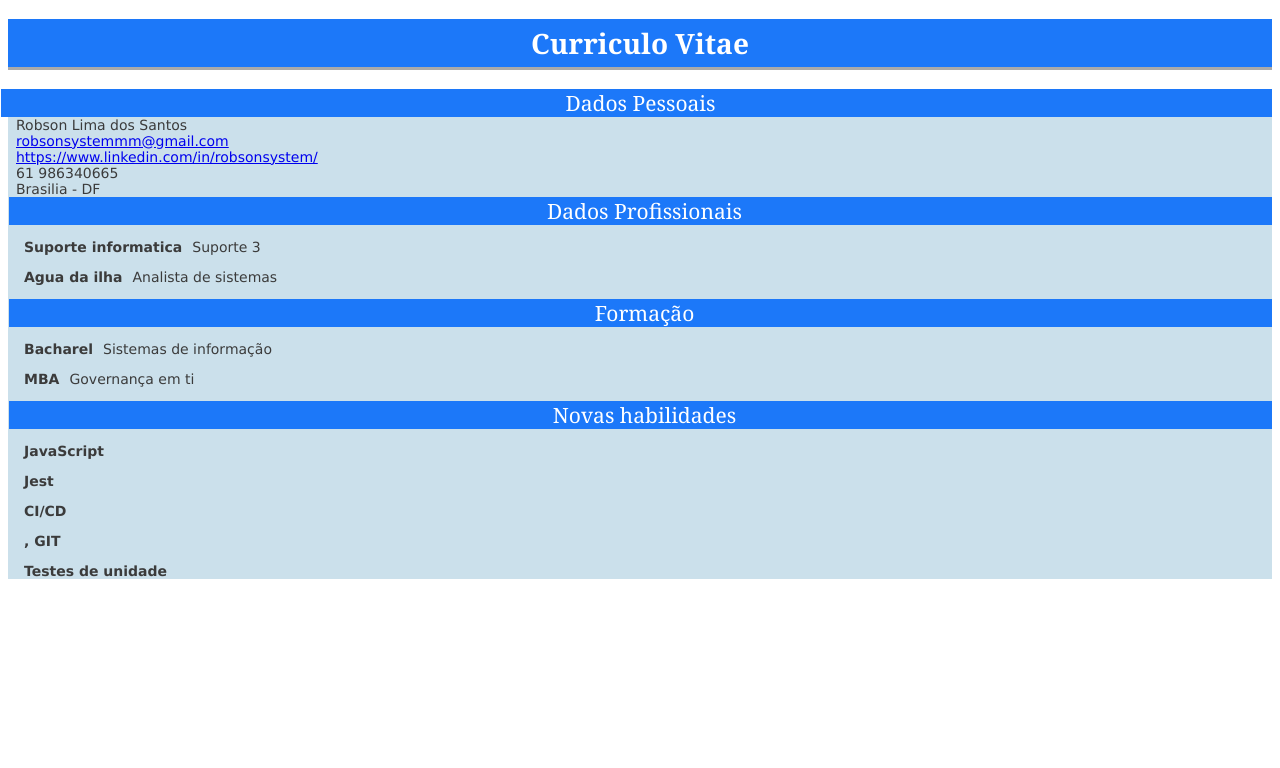
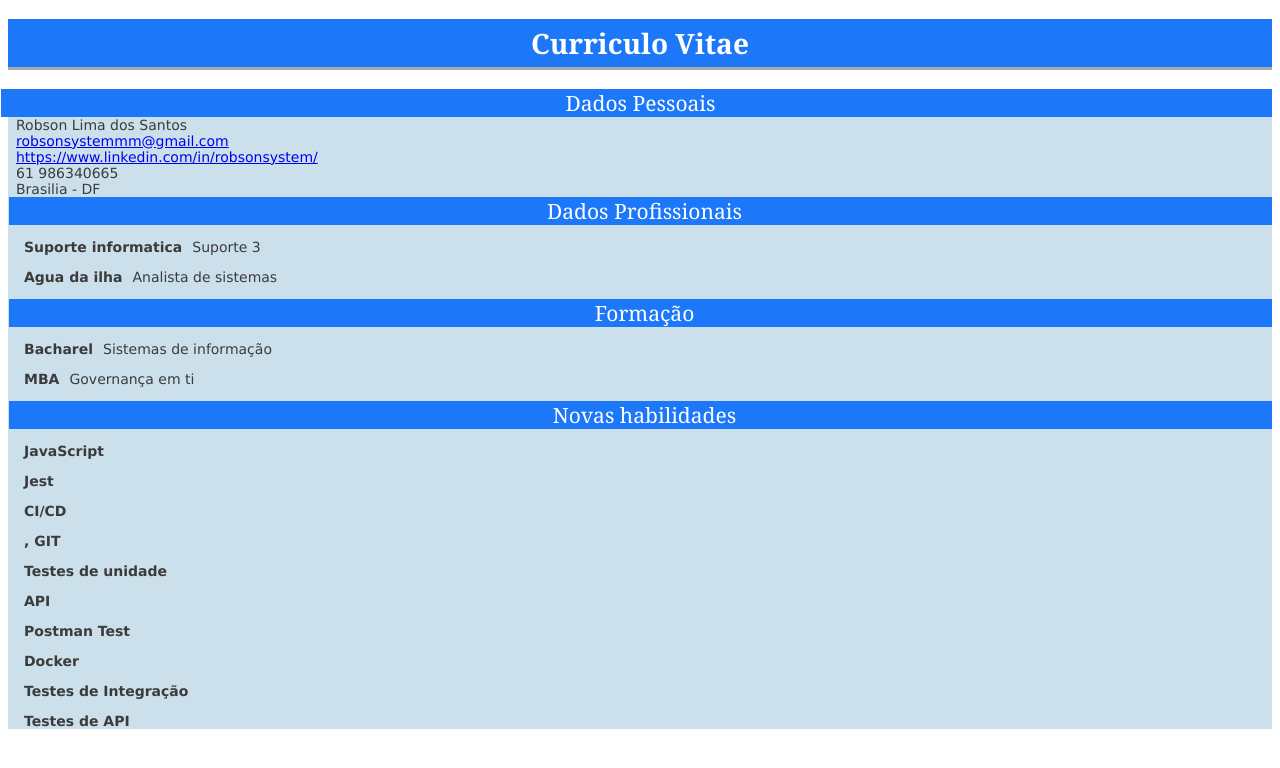
Before and after one commit to robsonsystemmm/curriculohtml, a plain HTML site: page index.html in a window 1280 px wide. Drawn offline with Linux system fonts and the light colour scheme.

Commit message:
Update index.html

```diff
--- a/index.html
+++ b/index.html
@@ -43,6 +43,11 @@
             <p><label> CI/CD</label></p>
             <p><label>, GIT </label></p>
             <p><label>Testes de unidade </label></p>
+			<p><label>API</label></p>
+			<p><label>Postman Test </label></p>
+			<p><label> Docker </label></p>
+			<p><label>Testes de Integração </label></p>
+			<p><label>Testes de API</label></p>
 
 		</div>
 
```
